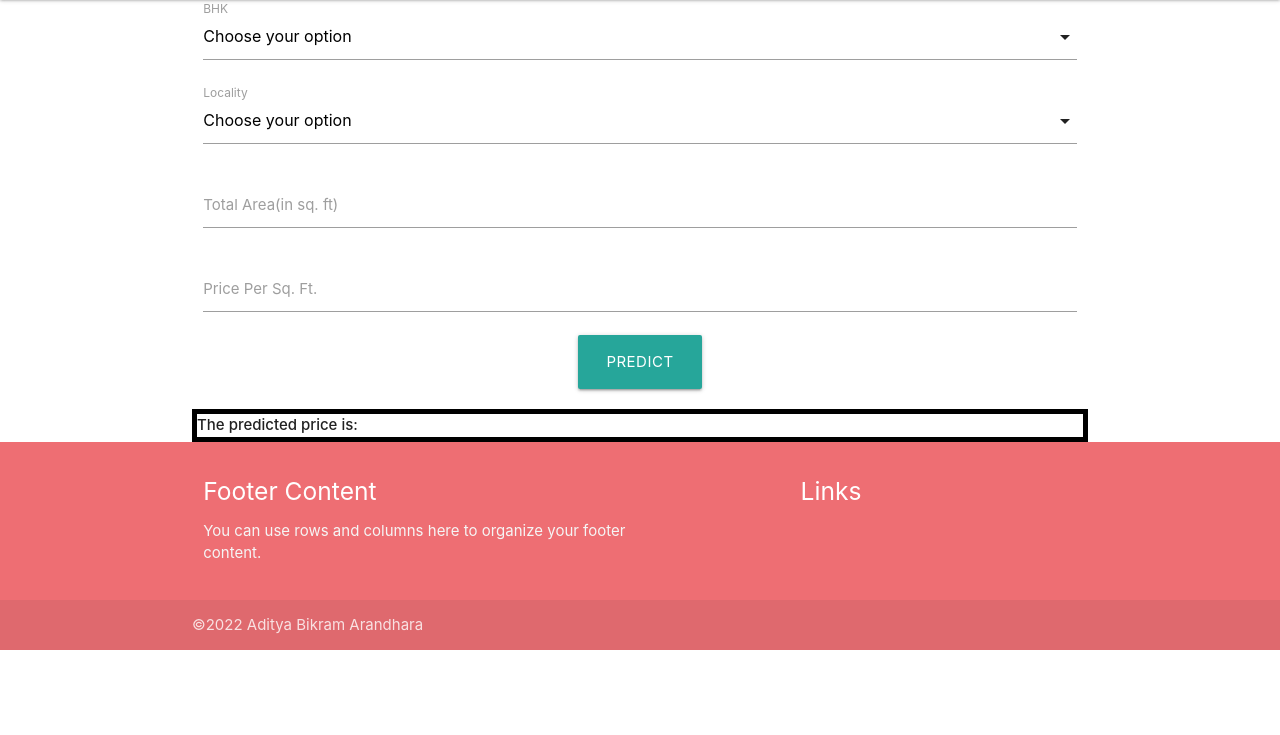
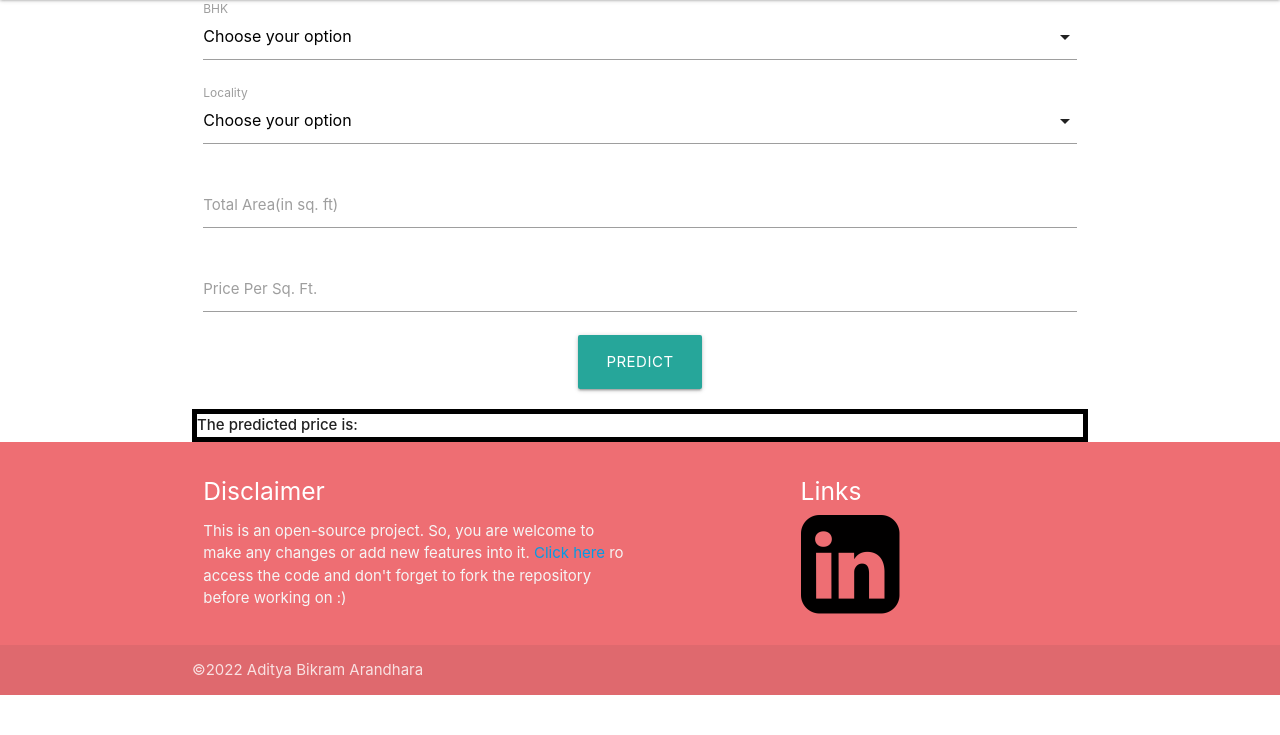
Before and after one commit to Adityabill/house-price-prediction, a Django app: page / in a window 1280 px wide. Shown: the part 65-800 px from the top of the page. Run offline with Django 4.2, Linux system fonts and the light colour scheme.

Commit message:
Made changes in in footer and added images in repo

```diff
--- a/templates/base_templates/base_template.html
+++ b/templates/base_templates/base_template.html
@@ -1,4 +1,5 @@
 <!DOCTYPE html>
+{% load static %}
 <html lang="en">
 <head>
     <meta charset="UTF-8">
@@ -9,6 +10,8 @@
 
     <!-- Compiled and minified JavaScript -->
     <script src="https://cdnjs.cloudflare.com/ajax/libs/materialize/1.0.0/js/materialize.min.js"></script>
+
+    <link rel="stylesheet" href="{% static 'main.css'%}">
 
 
     <title>{% block title %}{% endblock title %}</title>
@@ -34,12 +37,14 @@
       <div class="container">
         <div class="row">
           <div class="col l6 s12">
-            <h5 class="white-text">Footer Content</h5>
-            <p class="grey-text text-lighten-4">You can use rows and columns here to organize your footer content.</p>
+            <h5 class="white-text">Disclaimer</h5>
+            <p class="grey-text text-lighten-4">This is an open-source project. So, you are welcome to make any changes or add new features into it.
+              <a href="https://github.com/Adityabill/house-price-prediction.git" target="blank">Click here</a> ro access the code and don't forget to fork the repository before working on :)
+            </p>
           </div>
           <div class="col l4 offset-l2 s12">
             <h5 class="white-text">Links</h5>
-
+              <img src="{% static 'linkedin_icon.png'%}" height="100" width="100">
           </div>
         </div>
       </div>
--- a/templates/home.html
+++ b/templates/home.html
@@ -1,5 +1,7 @@
 {% extends 'base_templates/base_template.html' %}
 {% block title%}Home Page{% endblock title%}
+<!-- {% load static %}
+<link rel="stylesheet" href="{% static 'main.css' %}"> -->
 
 {% block body%}
 <div class="row container">
@@ -42,7 +44,8 @@
     </form>
 </div>
 
-<div class="container result_box" style="border: 5px solid black ">
+<!-- <div class="container result_box" style="border: 5px solid black "> -->
+<div class="container result_box">
   <strong>The predicted price is: </strong>
 </div>
 
```
Also changed, not shown: static/linkedin_icon.png (added), static/main.css (renamed from templates/static/main.css).
